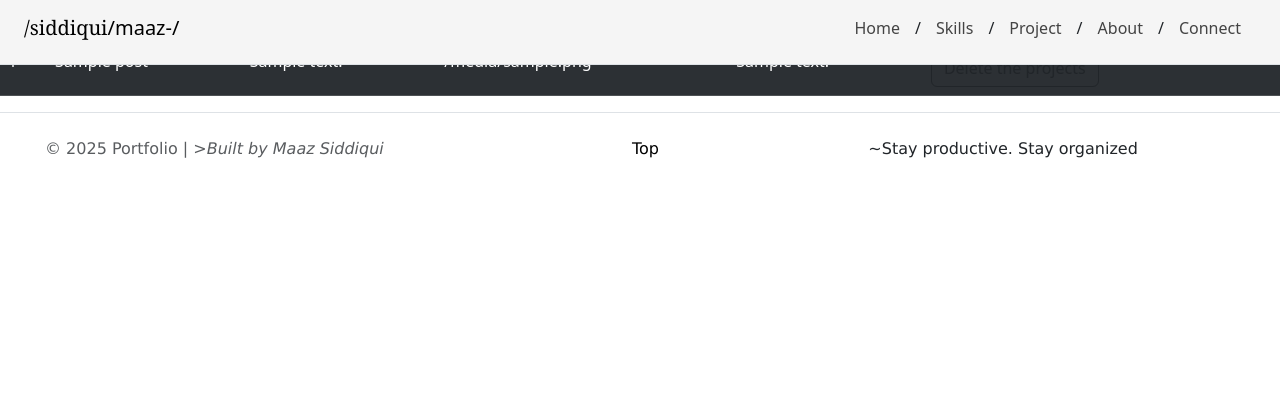
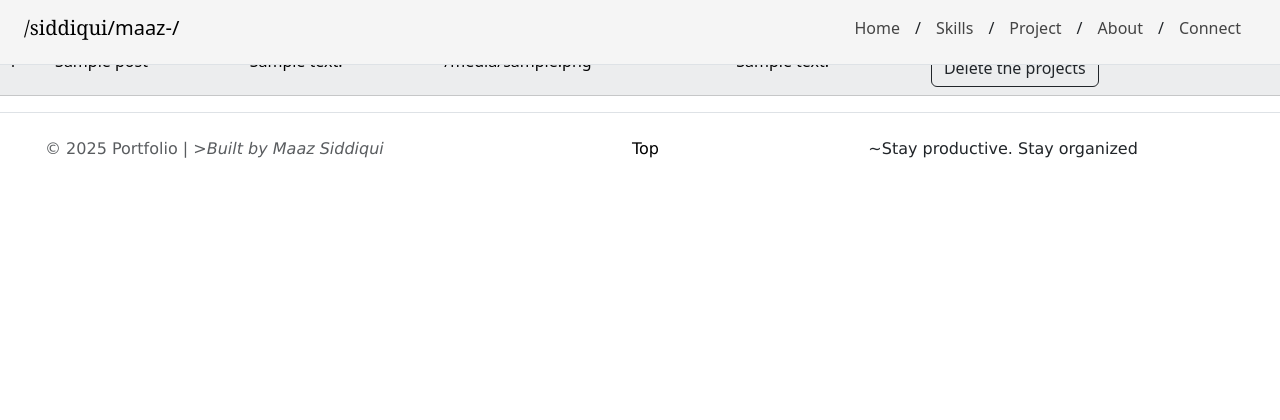
Before and after one commit to maazsiddiqui79/my-portfolio, a Python web app: template templates/delete.html in a window 1280 px wide. Shown: the top 420 px of the page. Run offline with Jinja, Linux system fonts and the light colour scheme; the template is opened without the code that fills it: most values are stand-ins (such as "Sample title", 1, 10 or a date in 2020).

Commit message:
Update delete.html

```diff
--- a/templates/delete.html
+++ b/templates/delete.html
@@ -1,7 +1,7 @@
 {% extends 'base.html' %} {% block title %}Maaz | Project{% endblock %}
 {% block body %}
 
-<table class="table table-dark table-striped">
+<table class="table table-light table-striped">
     <thead>
         <tr>
             <td>#</td>
@@ -20,7 +20,7 @@
             <td>{{i.s_description}}</td>
             <td>{{i.img}}</td>
             <td>{{i.body}}</td>
-            <td><a href="/delete-maaz-project/{{i.id}}" class="btn btn-outline-dark">Delete  the projects</a></td>
+            <td><a href="/delete-maaz-project/{{i.id[:45]}}" class="btn btn-outline-dark">Delete  the projects</a></td>
             <td></td>
         </tr>
         {% endfor %}
```
